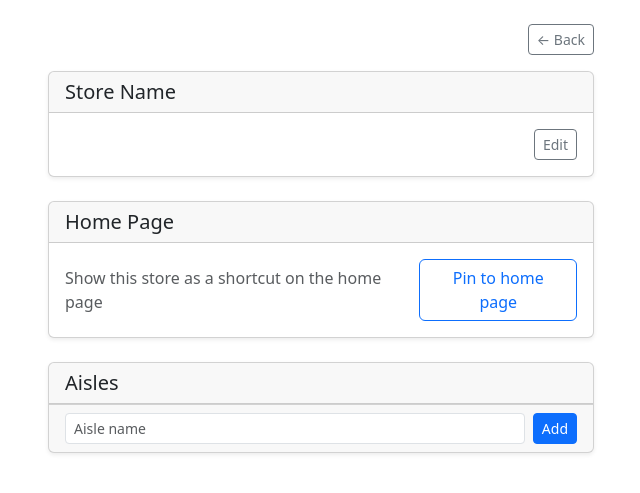
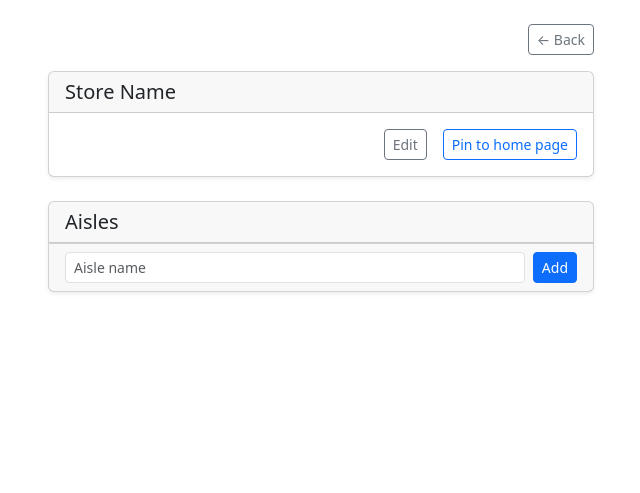
Before and after one commit to thopper21/TNFamily, a Flask app: template templates/stores/manage.html in a window 1280 px wide. Shown: the top 493 px of the page, without its empty margins (34-674 px from the left). Run offline with Flask 3, Linux system fonts and the light colour scheme; the template is opened without the code that fills it, so the values that code supplies are empty.

Commit message:
Revert "fix: move pin button into its own Home Page card on manage page"
This reverts commit ae6a4003d86f7403794b171441b9fba01459dc5d.

```diff
--- a/templates/stores/manage.html
+++ b/templates/stores/manage.html
@@ -20,15 +20,7 @@
         <button id="btn-edit-name" class="btn btn-sm btn-outline-secondary">Edit</button>
         <button id="btn-save-name" class="btn btn-sm btn-success d-none">Save</button>
         <button id="btn-cancel-name" class="btn btn-sm btn-outline-secondary d-none">Cancel</button>
-      </div>
-    </div>
-
-    <!-- Home page shortcut -->
-    <div class="card shadow-sm mb-4">
-      <div class="card-header"><h5 class="mb-0">Home Page</h5></div>
-      <div class="card-body d-flex align-items-center justify-content-between">
-        <span class="text-muted">Show this store as a shortcut on the home page</span>
-        <button id="btn-pin" class="btn btn-outline-primary" onclick="togglePin()">
+        <button id="btn-pin" class="btn btn-sm btn-outline-primary ms-2" onclick="togglePin()">
           {% if store.pinned %}Unpin from home page{% else %}Pin to home page{% endif %}
         </button>
       </div>
```
Also changed, not shown: tests/test_stores.py (+0 -11 lines).
